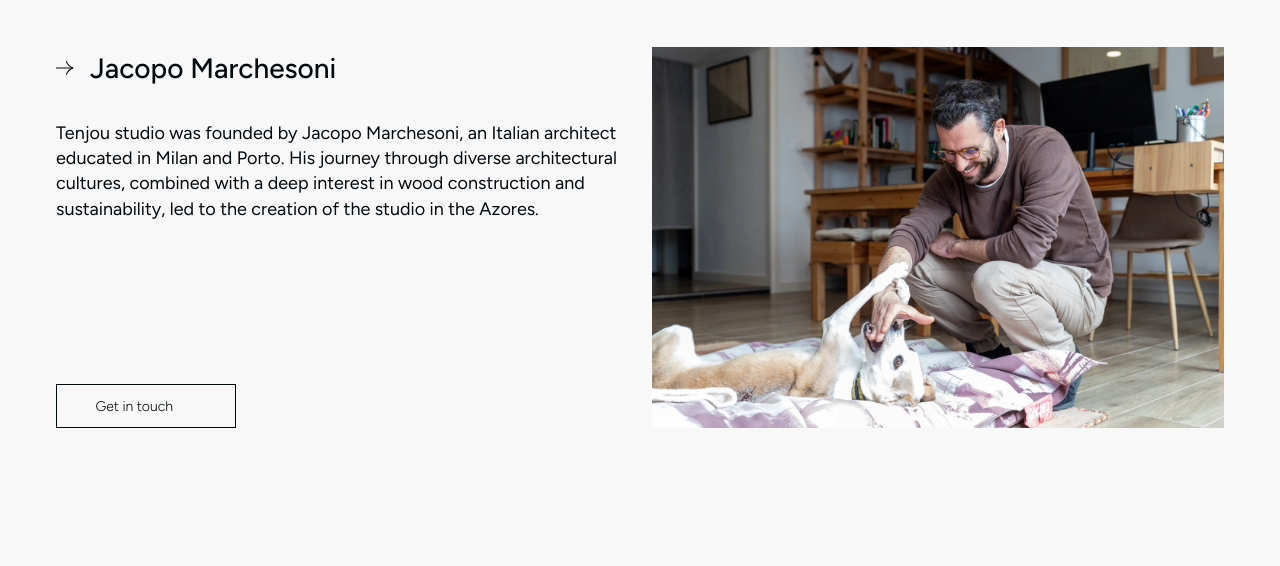
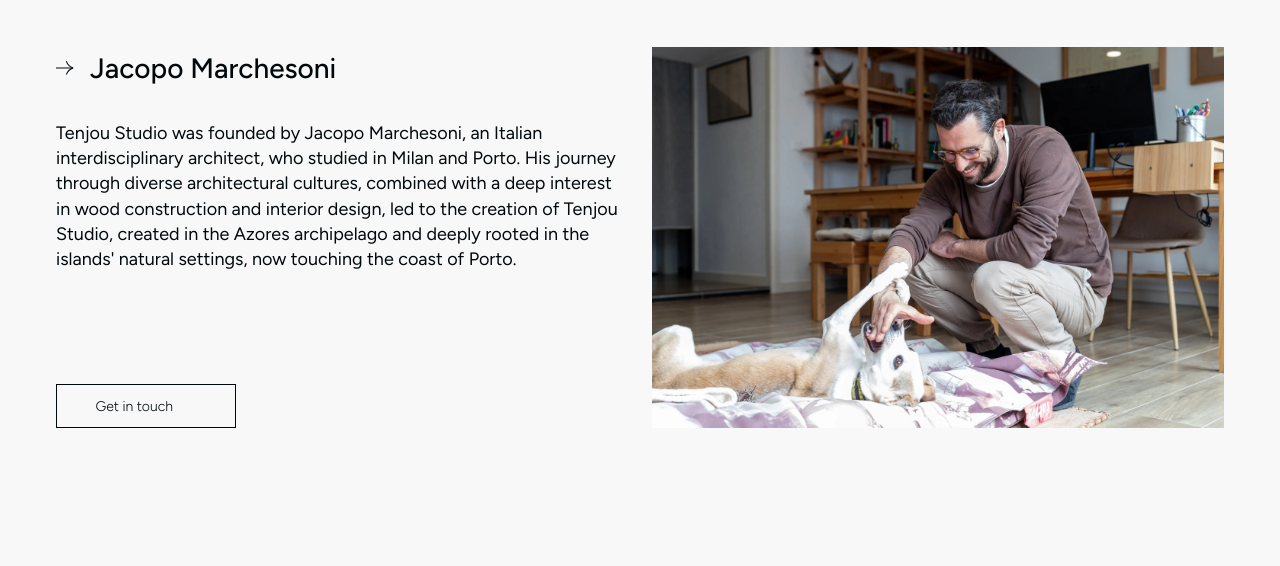
Before and after one commit to MarvinNox/Jacopo-Marchesoni-porfolio, a plain HTML site: page index.html in a window 1280 px wide. Shown: the part 1700-2266 px from the top of the page. Drawn offline with nearby package versions, Linux system fonts and the light colour scheme; no server answers.

Commit message:
change bio in founder section

```diff
--- a/index.html
+++ b/index.html
@@ -206,11 +206,13 @@
             <h2 class="founder-title">Jacopo Marchesoni</h2>
           </div>
           <p class="founder-info">
-            Tenjou studio was founded by Jacopo Marchesoni, an Italian architect
-            educated in Milan and Porto. His journey through diverse
-            architectural cultures, combined with a deep interest in wood
-            construction and sustainability, led to the creation of the studio
-            in the Azores.
+            Tenjou Studio was founded by Jacopo Marchesoni, an Italian
+            interdisciplinary architect, who studied in Milan and Porto. His
+            journey through diverse architectural cultures, combined with a deep
+            interest in wood construction and interior design, led to the
+            creation of Tenjou Studio, created in the Azores archipelago and
+            deeply rooted in the islands' natural settings, now touching the
+            coast of Porto.
           </p>
           <a
             href="https://www.instagram.com/tenjoustudio"
```
